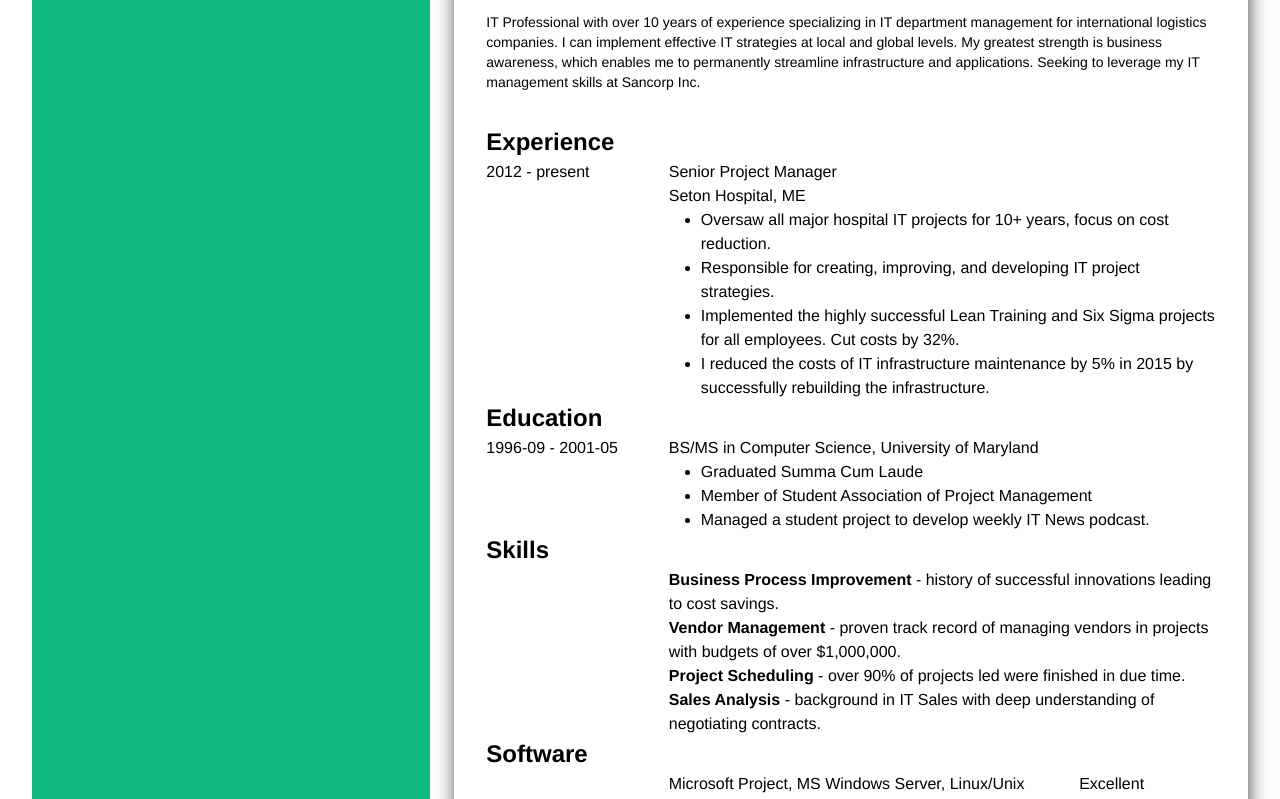
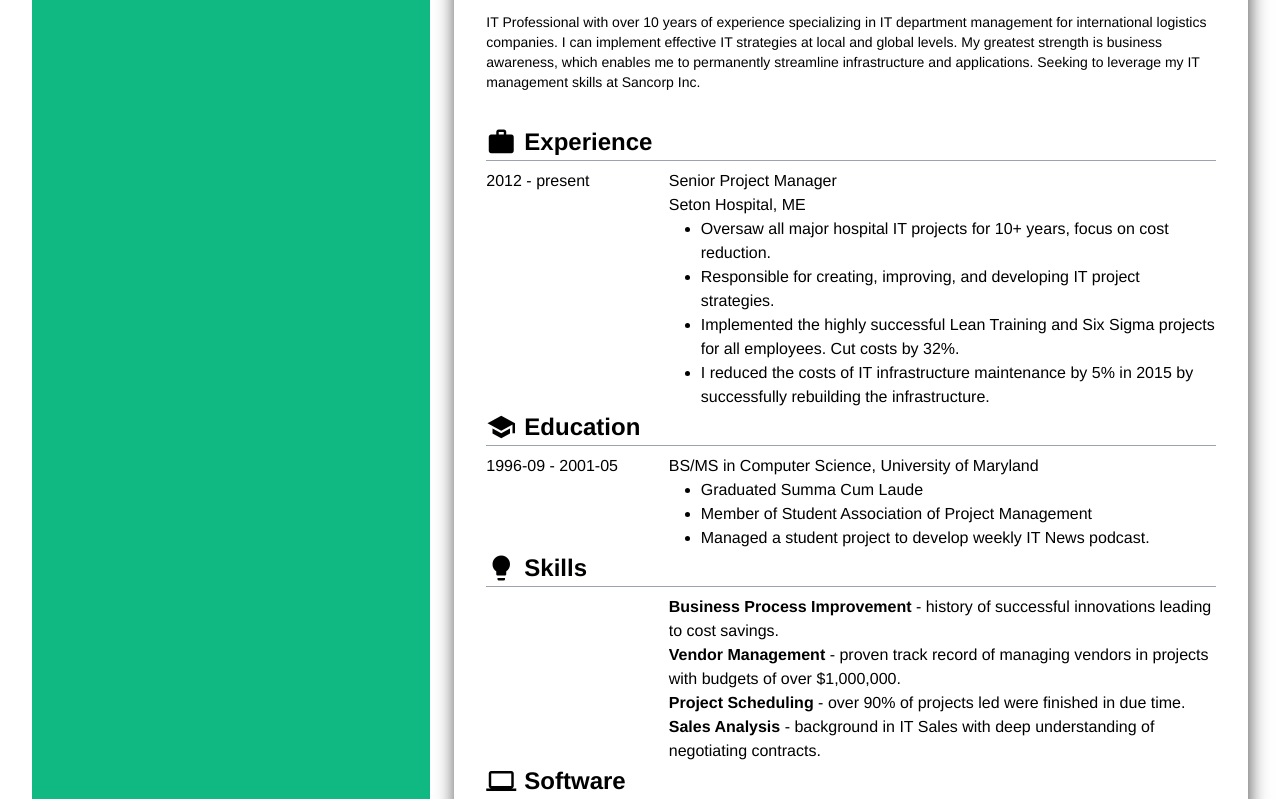
Before and after one commit to AkzechKyla/CVApplicationMaker, a React (Vite) app: page / in a window 1280 px wide. Shown: the part 220-1019 px from the top of the page. Built offline with nearby package versions, Linux system fonts and the light colour scheme.

Commit message:
Add icons and horizontal lines

```diff
--- a/index.html
+++ b/index.html
@@ -3,6 +3,7 @@
   <head>
     <meta charset="UTF-8" />
     <link rel="icon" type="image/svg+xml" href="public/icon.svg" />
+    <link href="https://fonts.googleapis.com/icon?family=Material+Icons" rel="stylesheet">
     <meta name="viewport" content="width=device-width, initial-scale=1.0" />
     <title>CV Application Maker</title>
   </head>
--- a/src/components/CVPreview/EducationInfo.tsx
+++ b/src/components/CVPreview/EducationInfo.tsx
@@ -1,6 +1,10 @@
 export function EducationInfo() {
     return <div>
-        <h1 className="font-bold">Education</h1>
+        <div className="flex items-center">
+            <span className="material-icons text-3xl">school</span>
+            <h1 className="font-bold ml-2">Education</h1>
+        </div>
+        <hr className="border-gray-400 mb-2"/>
         <div className="flex w-full">
             <div className="w-2/6">1996-09 - 2001-05</div>
             <div className="w-full">
--- a/src/components/CVPreview/ExperienceInfo.tsx
+++ b/src/components/CVPreview/ExperienceInfo.tsx
@@ -1,6 +1,10 @@
 export function ExperienceInfo() {
     return <div>
-        <h1 className="font-bold">Experience</h1>
+        <div className="flex items-center">
+            <span className="material-icons text-3xl">work</span>
+            <h1 className="font-bold ml-2">Experience</h1>
+        </div>
+        <hr className="border-gray-400 mb-2"/>
         <div className="flex w-full">
             <div className="w-2/6">2012 - present</div>
             <div className="w-full">
--- a/src/components/CVPreview/SkillsInfo.tsx
+++ b/src/components/CVPreview/SkillsInfo.tsx
@@ -1,7 +1,11 @@
 export function SkillsInfo() {
     return(
         <div>
-            <h1 className="font-bold">Skills</h1>
+            <div className="flex items-center">
+                <span className="material-icons text-3xl">lightbulb</span>
+                <h1 className="font-bold ml-2">Skills</h1>
+            </div>
+            <hr className="border-gray-400 mb-2"/>
             <div className="flex w-full">
                 <div className="w-2/6"></div>
                 <div className="w-full text-base">
--- a/src/components/CVPreview/SoftwareInfo.tsx
+++ b/src/components/CVPreview/SoftwareInfo.tsx
@@ -1,7 +1,11 @@
 export function SoftwareInfo() {
     return(
         <div>
-            <h1 className="font-bold">Software</h1>
+            <div className="flex items-center">
+                <span className="material-icons text-3xl">computer</span>
+                <h1 className="font-bold ml-2">Software</h1>
+            </div>
+            <hr className="border-gray-400 mb-2"/>
             <div className="flex w-full">
                 <div className="w-2/6"></div>
                 <div className="w-full flex-row">
```
